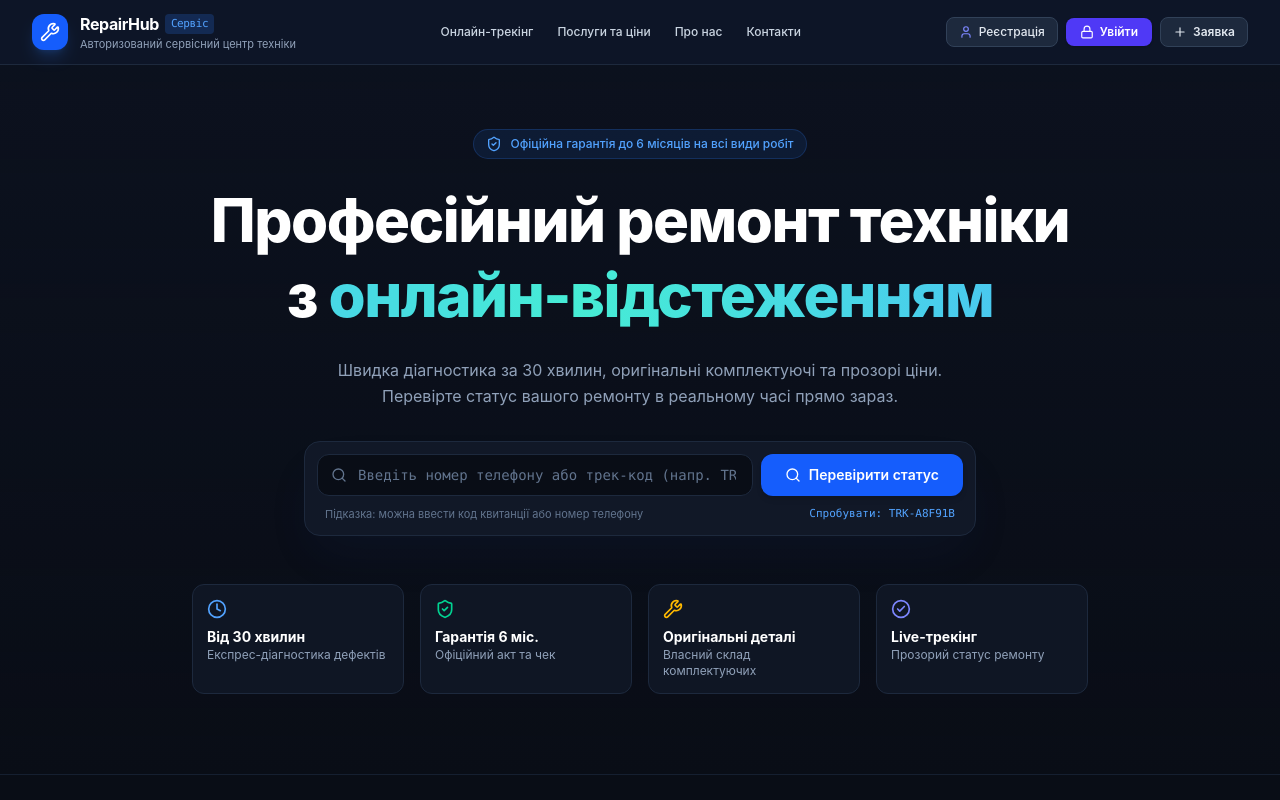
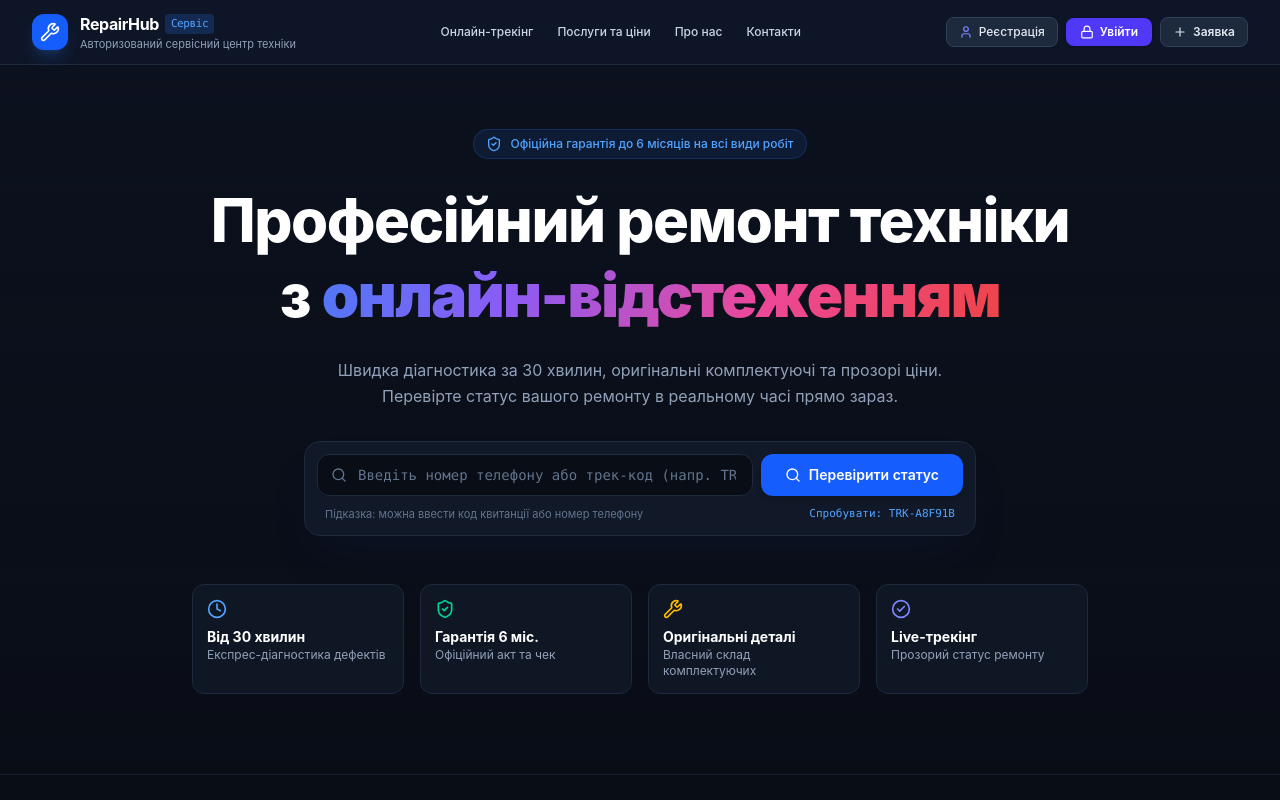
Before and after one commit to yavorskii/service-center-system, a React (Vite) app in the folder frontend/: page / in a window 1280 px wide. Shown: the top 800 px of the page. Built offline with nearby package versions, Linux system fonts and the light colour scheme.

Commit message:
style(ui): update hero text gradient to dynamic rainbow spectrum

```diff
--- a/frontend/src/components/ClientPortal.tsx
+++ b/frontend/src/components/ClientPortal.tsx
@@ -388,7 +388,7 @@ export const ClientPortal: React.FC<ClientPortalProps> = ({
 
           <h1 className="text-3xl sm:text-5xl md:text-6xl font-extrabold text-white tracking-tight max-w-4xl mx-auto leading-tight">
             Професійний ремонт техніки з{' '}
-            <span className="text-transparent bg-clip-text bg-gradient-to-r from-blue-400 via-sky-300 via-indigo-400 via-teal-300 to-blue-400 animate-gradient-text inline-block">
+            <span className="animate-rainbow-text inline-block font-black">
               онлайн-відстеженням
             </span>
           </h1>
--- a/frontend/src/index.css
+++ b/frontend/src/index.css
@@ -29,6 +29,38 @@
   }
 }
 
+@keyframes rainbow-flow {
+  0% {
+    background-position: 0% 50%;
+  }
+  50% {
+    background-position: 100% 50%;
+  }
+  100% {
+    background-position: 0% 50%;
+  }
+}
+
+.animate-rainbow-text {
+  background-image: linear-gradient(
+    115deg,
+    #ef4444,
+    #f97316,
+    #eab308,
+    #22c55e,
+    #06b6d4,
+    #3b82f6,
+    #8b5cf6,
+    #ec4899,
+    #ef4444
+  );
+  background-size: 300% auto;
+  -webkit-background-clip: text;
+  background-clip: text;
+  -webkit-text-fill-color: transparent;
+  animation: rainbow-flow 4s ease infinite;
+}
+
 .animate-gradient-text {
   background-size: 250% auto;
   animation: gradient-flow 5s ease infinite;
```
